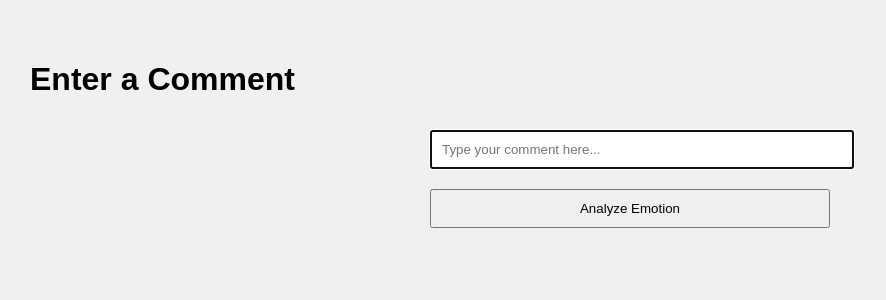
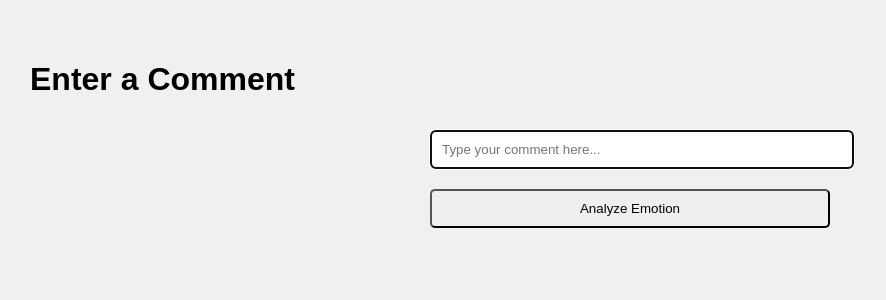
Before and after one commit to txhno/moodswing, a Flask app: page / in a window 1280 px wide. Shown: the top 300 px of the page, without its empty margins (10-896 px from the left). Run offline with Flask 3, Linux system fonts and the light colour scheme.

Commit message:
added rounded corners

```diff
--- a/app/static/styles.css
+++ b/app/static/styles.css
@@ -9,6 +9,7 @@ input[type=text], button {
     margin: 10px 0;
     width: 100%;
     padding: 10px;
+    border-radius: 5px;
 }
 
 form {
```
